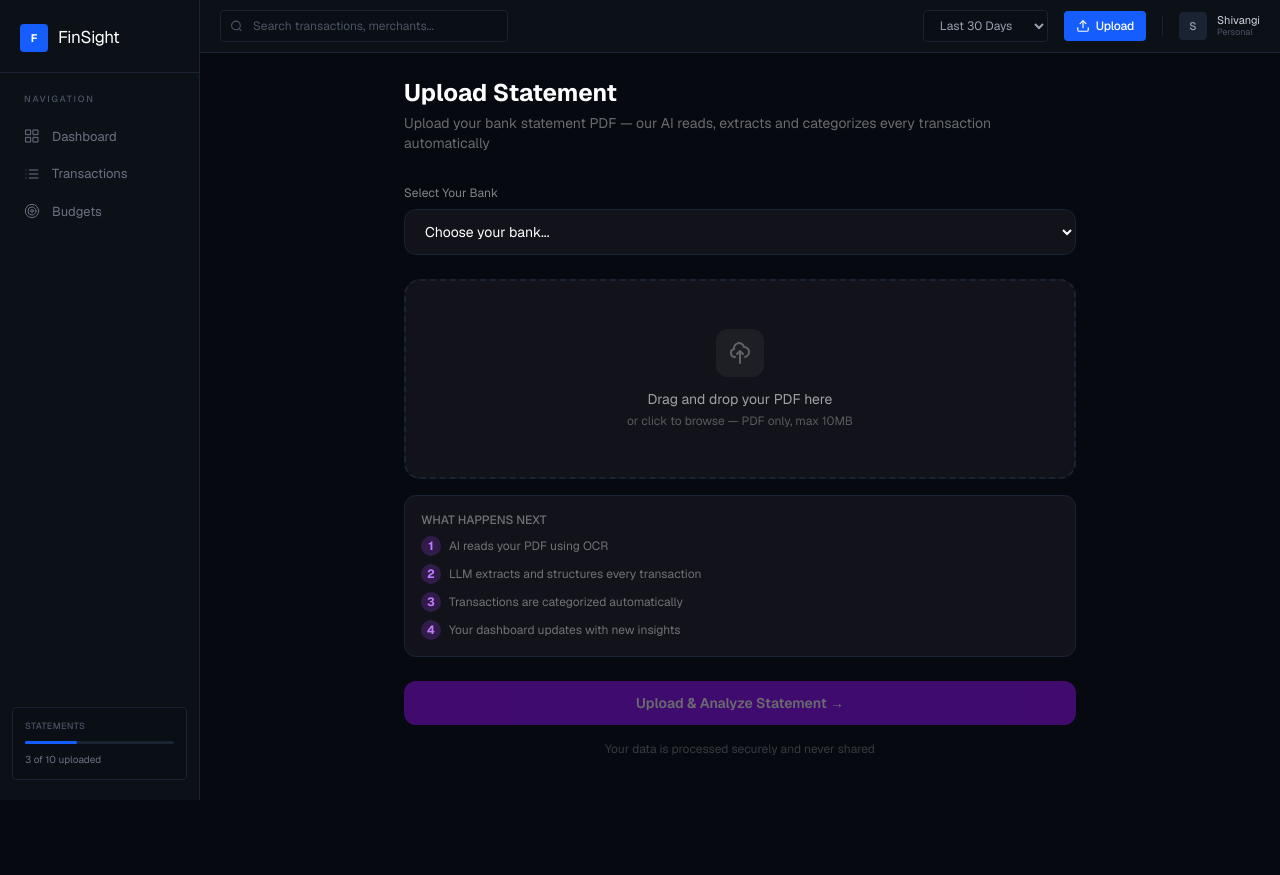
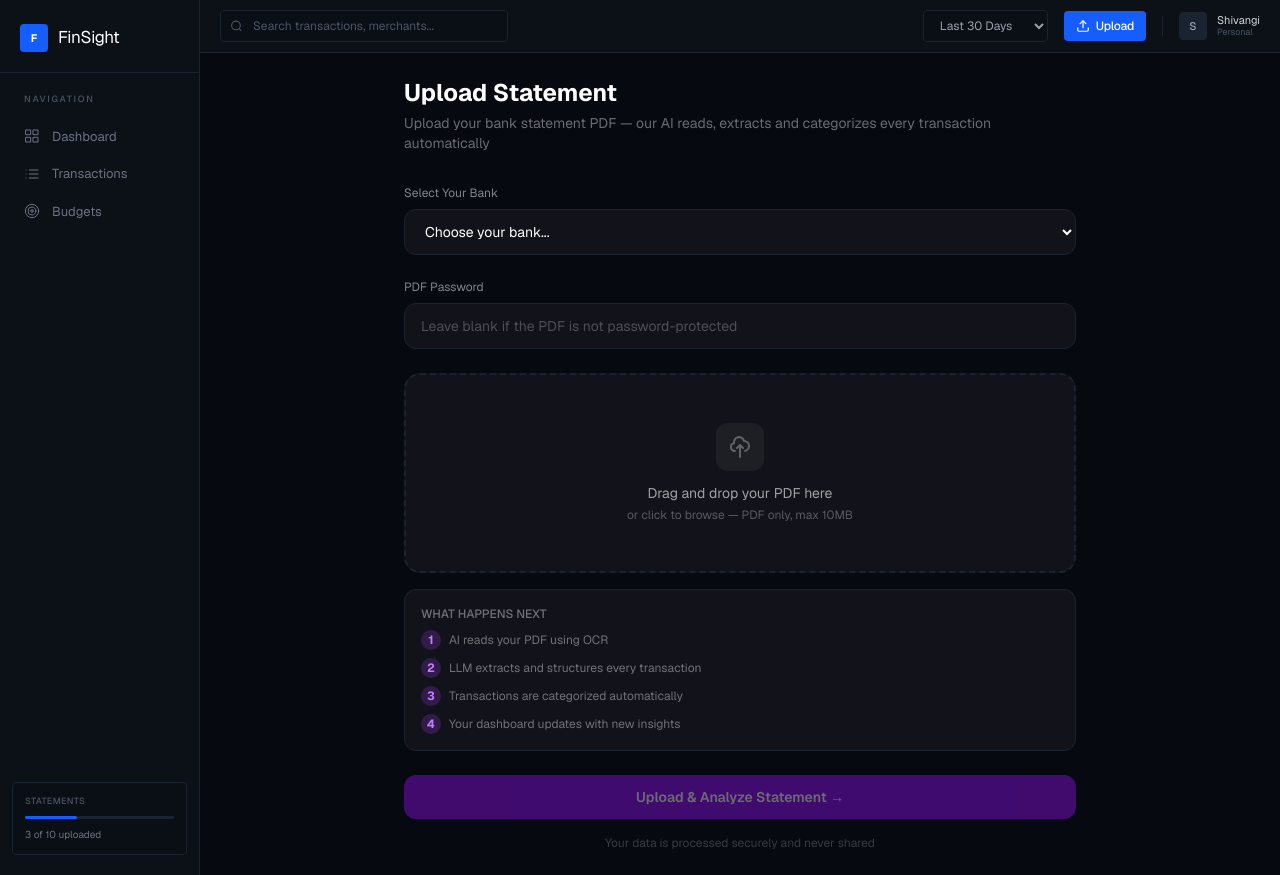
Before and after one commit to s-hivangi/where_is_my_money_going-, a Next.js app in the folder frontend/: page /upload in a window 1280 px wide. Before the commit the page ends 800 px from the top, so only its background shows below. Built offline with nearby package versions, Linux system fonts and the light colour scheme.

Commit message:
frontend: add PDF password field

```diff
--- a/frontend/src/app/(dashboard)/upload/page.js
+++ b/frontend/src/app/(dashboard)/upload/page.js
@@ -20,6 +20,7 @@ export default function UploadPage() {
   const router = useRouter();
   const [file, setFile] = useState(null);
   const [bankName, setBankName] = useState("");
+  const [pdfPassword, setPdfPassword] = useState("");
   const [dragging, setDragging] = useState(false);
   const [uploading, setUploading] = useState(false);
   const [error, setError] = useState("");
@@ -57,6 +58,9 @@ export default function UploadPage() {
     const formData = new FormData();
     formData.append("file", file);
     formData.append("bankName", bankName);
+    if (pdfPassword) {
+      formData.append("pdfPassword", pdfPassword);
+    }
 
     try {
       const res = await fetch("/api/upload", {
@@ -100,7 +104,7 @@ export default function UploadPage() {
               View Dashboard
             </button>
             <button
-              onClick={() => { setResult(null); setFile(null); setBankName(""); }}
+              onClick={() => { setResult(null); setFile(null); setBankName(""); setPdfPassword(""); }}
               className="bg-white/10 hover:bg-white/20 text-white font-medium px-6 py-2.5 rounded-xl text-sm transition"
             >
               Upload Another
@@ -133,6 +137,17 @@ export default function UploadPage() {
             <option key={bank} value={bank}>{bank}</option>
           ))}
         </select>
+      </div>
+
+      <div className="mb-6">
+        <label className="text-xs text-white/50 mb-2 block">PDF Password</label>
+        <input
+          type="password"
+          value={pdfPassword}
+          onChange={(e) => setPdfPassword(e.target.value)}
+          placeholder="Leave blank if the PDF is not password-protected"
+          className="w-full bg-[#12121a] border border-white/10 rounded-xl px-4 py-3 text-sm text-white placeholder-white/25 outline-none focus:border-purple-500 transition"
+        />
       </div>
 
       {/* drag and drop zone */}
--- a/frontend/src/app/api/upload/route.js
+++ b/frontend/src/app/api/upload/route.js
@@ -51,10 +51,13 @@ async function getCategoryId(categoryName) {
   return category.id
 }
 
-async function processWithPython(file, bankName) {
+async function processWithPython(file, bankName, pdfPassword) {
   const pythonFormData = new FormData()
   pythonFormData.append('file', file, file.name)
   pythonFormData.append('bankName', bankName)
+  if (pdfPassword) {
+    pythonFormData.append('pdfPassword', pdfPassword)
+  }
 
   const response = await fetch(`${PYTHON_API_URL.replace(/\/$/, '')}/api/upload/`, {
     method: 'POST',
@@ -87,6 +90,7 @@ export async function POST(request) {
     const formData = await request.formData()
     const file = formData.get('file')
     const bankName = formData.get('bankName')
+    const pdfPassword = formData.get('pdfPassword')
 
     if (!file) {
       return Response.json({ success: false, error: 'No file provided' }, { status: 400 })
@@ -118,7 +122,7 @@ export async function POST(request) {
     const buffer = Buffer.from(bytes)
     await writeFile(filePath, buffer)
 
-    const transactions = await processWithPython(file, bankName)
+    const transactions = await processWithPython(file, bankName, pdfPassword)
 
     let bankAccount = await prisma.bank_accounts.findFirst({
       where: { user_id: userId, bank_name: bankName }
```
